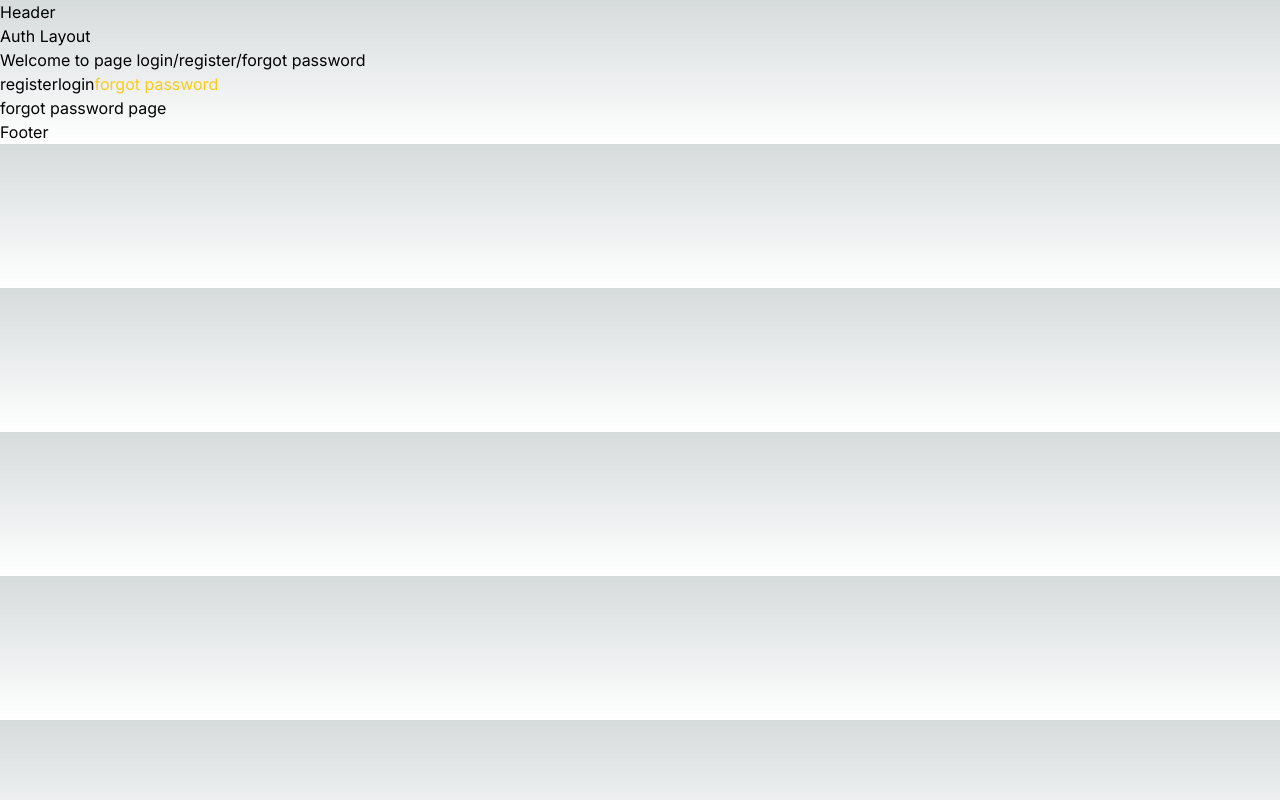
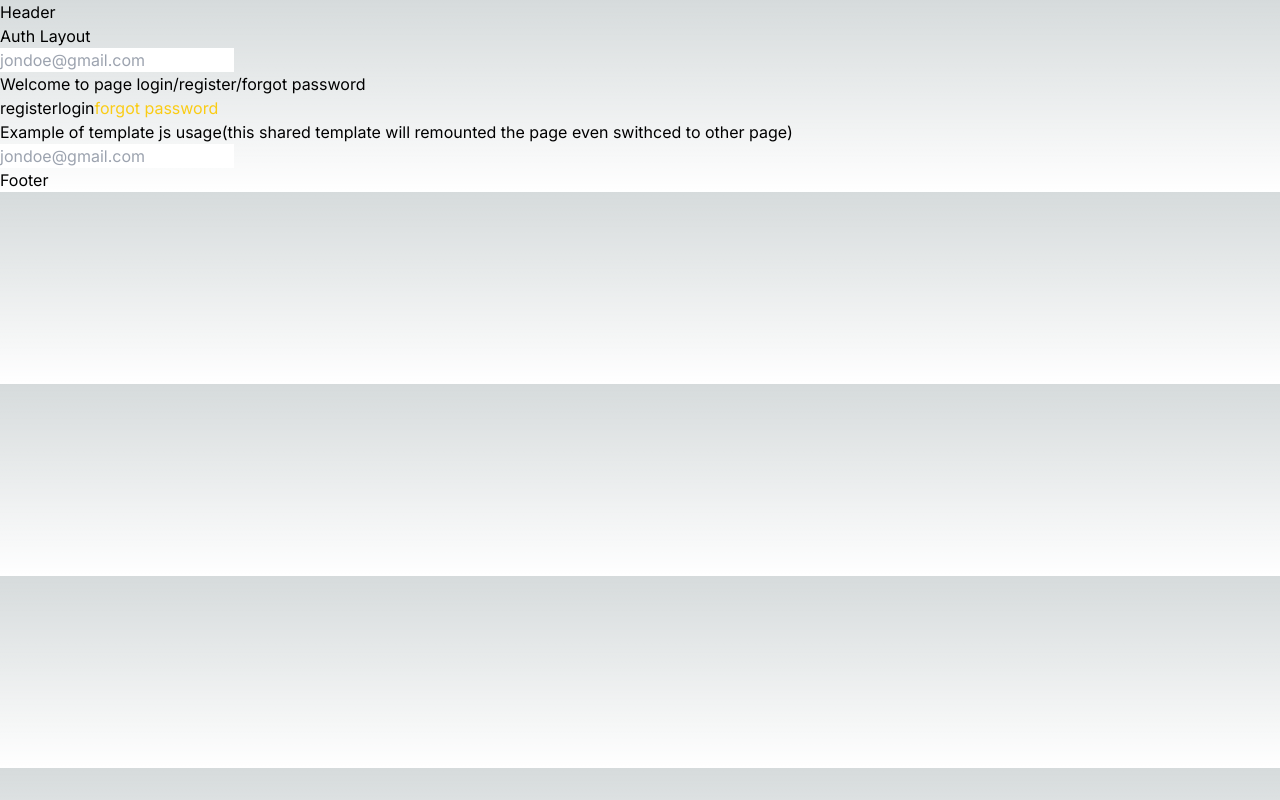
Before and after one commit to romiardanaputra/learn-next-js, a Next.js app: page /forgot-password in a window 1280 px wide. Built offline with nearby package versions, Linux system fonts and the light colour scheme.

Commit message:
[MAIN] docs(template): Create example template usage (#11)

```diff
--- a/src/app/(auth)/(auth-layout)/layout.tsx
+++ b/src/app/(auth)/(auth-layout)/layout.tsx
@@ -2,6 +2,7 @@
 import { NextPage } from "next";
 import Link from "next/link";
 import { usePathname } from "next/navigation";
+import { useState } from "react";
 
 interface Props {
   children: React.ReactNode;
@@ -15,9 +16,18 @@ const navLinks = [
 
 const AuthLayout: NextPage<Props> = ({ children }) => {
   const pathName = usePathname();
+  const [input, setInput] = useState("");
   return (
     <div>
       <h1>Auth Layout</h1>
+      <input
+        type="text"
+        name="email"
+        placeholder="jondoe@gmail.com"
+        className="text-black"
+        value={input}
+        onChange={(e) => setInput(e.target.value)}
+      />
       <p>Welcome to page login/register/forgot password</p>
       {navLinks.map((link, index) => {
         const isActive = pathName.startsWith(link.href);
--- /dev/null
+++ b/src/app/(auth)/(auth-layout)/template.tsx
@@ -0,0 +1,27 @@
+"use client";
+import { NextPage } from "next";
+import { useState } from "react";
+
+interface Props {}
+
+const AuthTemplateField: NextPage<Props> = ({}) => {
+  const [input, setInput] = useState("");
+  return (
+    <div>
+      <h1>
+        Example of template js usage(this shared template will remounted the
+        page even swithced to other page)
+      </h1>
+      <input
+        type="text"
+        name="email"
+        placeholder="jondoe@gmail.com"
+        className="text-black"
+        value={input}
+        onChange={(e) => setInput(e.target.value)}
+      />
+    </div>
+  );
+};
+
+export default AuthTemplateField;
```
